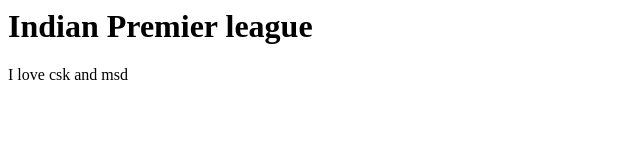
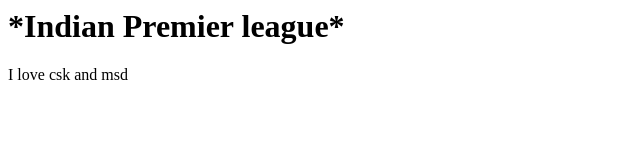
Before and after one commit to spongoti0712/PGP-DSBA, a plain HTML site: page index.html in a window 1280 px wide. Shown: the whole page, without its empty margins (0-640 px from the left). Drawn offline with Linux system fonts and the light colour scheme.

Commit message:
add *s to h1

```diff
--- a/index.html
+++ b/index.html
@@ -1,5 +1,5 @@
 <html>
 <title> This is our website</title>
-<h1> Indian Premier league</h1>
+<h1> *Indian Premier league*</h1>
 <p> I love csk and msd</p>
 </html>
```
